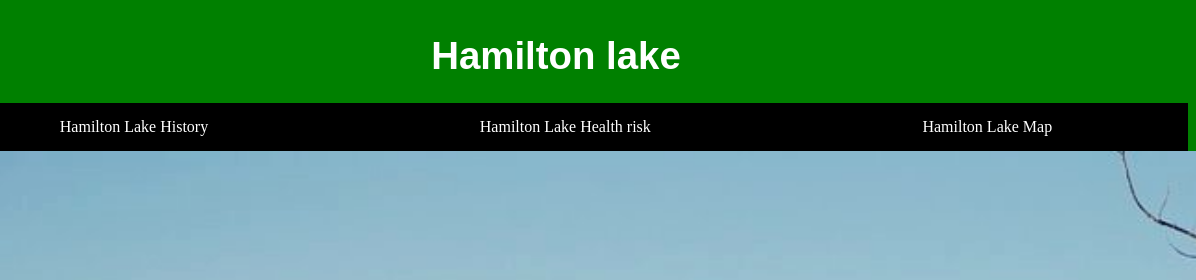
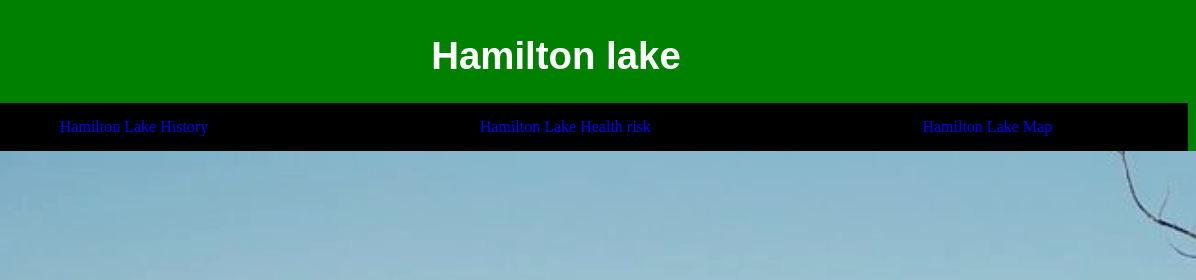
Before and after one commit to B22-feist/hamiltonlake, a plain HTML site: page index.html in a window 1280 px wide. Shown: the top 280 px of the page, 84-1280 px from the left. Drawn offline with Linux system fonts and the light colour scheme.

Commit message:
Update style.css

```diff
--- a/style.css
+++ b/style.css
@@ -14,7 +14,7 @@ header {
 }
 /* give's nav bar text colour and formats it*/
 .navbar ul a{
-    color:rgb(255, 255, 255);
+    color: blue;
     text-decoration: none;
     padding: 15px;
     display: block;
```
